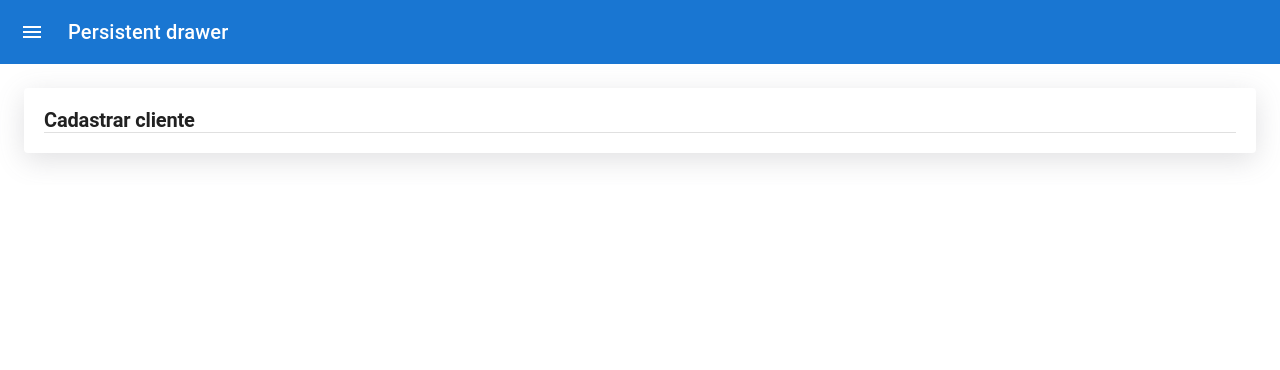
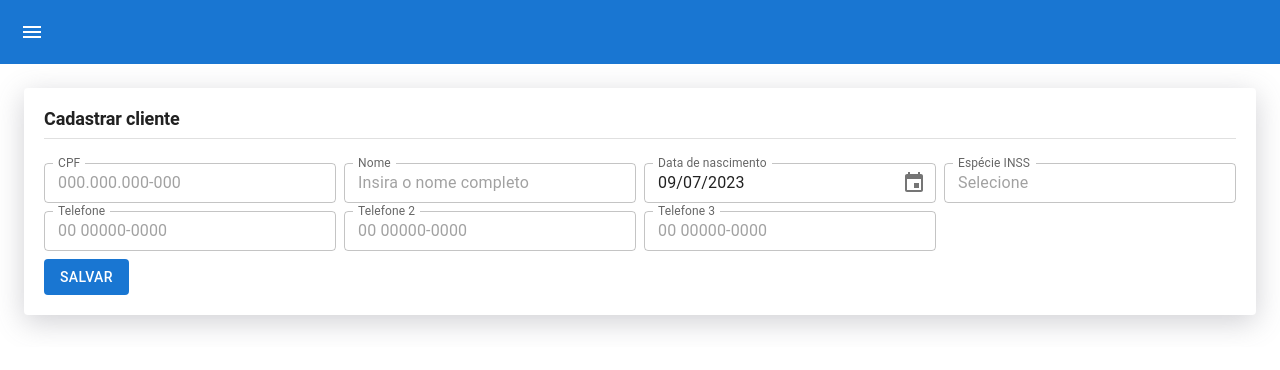
Before and after one commit to guilherme-henrique-fernades-lima/web_cedula_promotora, a Next.js app: page /cadastros/cliente in a window 1280 px wide. Shown: the top 370 px of the page. Built offline with nearby package versions, Linux system fonts and the light colour scheme.

Commit message:
Update estrutura de menus e pagina de cadastro de clientes

```diff
--- /dev/null
+++ b/components/DatepickerField.jsx
@@ -0,0 +1,35 @@
+import React, { useState } from "react";
+import TextField from "@mui/material/TextField";
+import { AdapterDateFns } from "@mui/x-date-pickers/AdapterDateFns";
+import { LocalizationProvider } from "@mui/x-date-pickers/LocalizationProvider";
+import { ptBR } from "date-fns/locale";
+
+import { DesktopDatePicker } from "@mui/x-date-pickers/DesktopDatePicker";
+
+export default function DatepickerField(props) {
+  return (
+    <LocalizationProvider dateAdapter={AdapterDateFns} locale={ptBR}>
+      <DesktopDatePicker
+        leftArrowButtonText="Mês anterior"
+        rightArrowButtonText="Próximo mês"
+        label={props.textLabel}
+        onChange={(newValue) => {
+          props.onChange(newValue);
+        }}
+        renderInput={(params) => (
+          <TextField {...params} fullWidth size="small" />
+        )}
+        shouldDisableDate={(dateParam) => {
+          // if (!props.value[1]) {
+          //     return false;
+          // } else if (dateParam > props.value[1]) {
+          //     return true;
+          // }
+        }}
+        value={props.value}
+        disableFuture
+        disableHighlightToday
+      />
+    </LocalizationProvider>
+  );
+}
--- a/components/templates/ContentWrapper.jsx
+++ b/components/templates/ContentWrapper.jsx
@@ -11,7 +11,7 @@ export default function ContentWrapper(props) {
       sx={{
         width: "100%",
         padding: "20px",
-        boxShadow: "rgba(100, 100, 111, 0.2) 0px 7px 29px 0px",
+        boxShadow: "rgba(100, 100, 111, 0.3) 0px 7px 29px 0px",
         marginBottom: 1,
         display: "flex",
         alignItems: "flex-start",
@@ -23,12 +23,16 @@ export default function ContentWrapper(props) {
       <Typography
         component="h2"
         variant="h2"
-        sx={{ fontSize: 20, fontWeight: 700 }}
+        sx={{
+          fontSize: { xs: 14, sm: 14, md: 16, lg: 18, xl: 20 },
+          fontWeight: 700,
+          color: "#212121",
+        }}
       >
         {title}
       </Typography>
 
-      {title && <Divider sx={{ width: "100%" }} />}
+      {title && <Divider sx={{ width: "100%", mt: 1 }} />}
 
       {children}
     </Paper>
--- a/components/templates/Layout.jsx
+++ b/components/templates/Layout.jsx
@@ -1,23 +1,25 @@
 import * as React from "react";
-import { styled, useTheme } from "@mui/material/styles";
+import { styled } from "@mui/material/styles";
 import Box from "@mui/material/Box";
 import Drawer from "@mui/material/Drawer";
 import CssBaseline from "@mui/material/CssBaseline";
 import MuiAppBar from "@mui/material/AppBar";
 import Toolbar from "@mui/material/Toolbar";
 import List from "@mui/material/List";
-import Typography from "@mui/material/Typography";
 import Divider from "@mui/material/Divider";
 import IconButton from "@mui/material/IconButton";
-import MenuIcon from "@mui/icons-material/Menu";
-import ChevronLeftIcon from "@mui/icons-material/ChevronLeft";
-import ChevronRightIcon from "@mui/icons-material/ChevronRight";
 import ListItem from "@mui/material/ListItem";
 import ListItemButton from "@mui/material/ListItemButton";
 import ListItemIcon from "@mui/material/ListItemIcon";
 import ListItemText from "@mui/material/ListItemText";
-import InboxIcon from "@mui/icons-material/MoveToInbox";
-import MailIcon from "@mui/icons-material/Mail";
+import Typography from "@mui/material/Typography";
+
+//Icons
+import SubjectIcon from "@mui/icons-material/Subject";
+import GroupsIcon from "@mui/icons-material/Groups";
+import GavelIcon from "@mui/icons-material/Gavel";
+import MenuIcon from "@mui/icons-material/Menu";
+import ChevronLeftIcon from "@mui/icons-material/ChevronLeft";
 
 const DRAWER_WIDTH = 240;
 
@@ -67,7 +69,6 @@ const DrawerHeader = styled("div")(({ theme }) => ({
 }));
 
 export default function Layout({ children }) {
-  const theme = useTheme();
   const [open, setOpen] = React.useState(false);
 
   const handleDrawerCloseOpen = () => {
@@ -86,11 +87,19 @@ export default function Layout({ children }) {
             edge="start"
             sx={{ mr: 2 }}
           >
-            <MenuIcon />
+            {open ? <ChevronLeftIcon /> : <MenuIcon />}
           </IconButton>
-          <Typography variant="h6" noWrap component="div">
-            Persistent drawer
-          </Typography>
+          {/* <Typography
+            variant="h6"
+            noWrap
+            component="div"
+            sx={{
+              fontWeight: 700,
+              fontSize: { xs: 14, sm: 14, md: 16, lg: 16, xl: 18 },
+            }}
+          >
+            Cédula Promotora
+          </Typography> */}
         </Toolbar>
       </AppBar>
       <Drawer
@@ -109,30 +118,34 @@ export default function Layout({ children }) {
         <DrawerHeader></DrawerHeader>
         <Divider />
         <List>
-          {["Inbox", "Starred", "Send email", "Drafts"].map((text, index) => (
-            <ListItem key={text} disablePadding>
+          <ListItem disablePadding>
             <ListItemButton>
               <ListItemIcon>
-                  {index % 2 === 0 ? <InboxIcon /> : <MailIcon />}
+                <GroupsIcon />
               </ListItemIcon>
-                <ListItemText primary={text} />
+              <ListItemText primary="Clientes" />
             </ListItemButton>
           </ListItem>
-          ))}
-        </List>
-        <Divider />
-        <List>
-          {["All mail", "Trash", "Spam"].map((text, index) => (
-            <ListItem key={text} disablePadding>
+
+          <ListItem disablePadding>
             <ListItemButton>
               <ListItemIcon>
-                  {index % 2 === 0 ? <InboxIcon /> : <MailIcon />}
+                <SubjectIcon />
               </ListItemIcon>
-                <ListItemText primary={text} />
+              <ListItemText primary="Empréstimos" />
             </ListItemButton>
           </ListItem>
-          ))}
+
+          <ListItem disablePadding>
+            <ListItemButton>
+              <ListItemIcon>
+                <GavelIcon />
+              </ListItemIcon>
+              <ListItemText primary="Cobranças" />
+            </ListItemButton>
+          </ListItem>
         </List>
+        {/* <Divider /> */}
       </Drawer>
       <Main open={open}>
         <DrawerHeader />
--- /dev/null
+++ b/helpers/constants.jsx
@@ -0,0 +1,2 @@
+//Link para listagem de espécies de benefícios
+//https://blog.picpay.com/beneficios-consignaveis/
--- a/pages/cadastros/cliente.jsx
+++ b/pages/cadastros/cliente.jsx
@@ -1,6 +1,129 @@
+import { useState } from "react";
+
 //Custom components
 import ContentWrapper from "../../components/templates/ContentWrapper";
+import DatepickerField from "../../components/DatepickerField";
+
+//Mui components
+import TextField from "@mui/material/TextField";
+import Grid from "@mui/material/Grid";
+import Button from "@mui/material/Button";
 
 export default function CadastrarCliente() {
-  return <ContentWrapper title="Cadastrar cliente"></ContentWrapper>;
+  const [dataNascimento, setDataNascimento] = useState(new Date());
+
+  return (
+    <ContentWrapper title="Cadastrar cliente">
+      <Grid container spacing={1} sx={{ mt: 2 }}>
+        <Grid item xs={12} sm={3} md={3} lg={3} xl={3}>
+          <TextField
+            size="small"
+            label="CPF"
+            placeholder="000.000.000-000"
+            InputLabelProps={{ shrink: true }}
+            autoComplete="off"
+            fullWidth
+            inputProps={{
+              maxLength: 11,
+            }}
+            onInput={(e) =>
+              (e.target.value = e.target.value
+                .replace(/[^0-9.]/g, "")
+                .replace(/(\..*?)\..*/g, "$1"))
+            }
+          />
+        </Grid>
+
+        <Grid item xs={12} sm={3} md={3} lg={3} xl={3}>
+          <TextField
+            size="small"
+            label="Nome"
+            placeholder="Insira o nome completo"
+            InputLabelProps={{ shrink: true }}
+            autoComplete="off"
+            fullWidth
+          />
+        </Grid>
+
+        <Grid item xs={12} sm={3} md={3} lg={3} xl={3}>
+          <DatepickerField
+            value={dataNascimento}
+            textLabel="Data de nascimento"
+            onChange={setDataNascimento}
+          />
+        </Grid>
+
+        <Grid item xs={12} sm={3} md={3} lg={3} xl={3}>
+          <TextField
+            size="small"
+            label="Espécie INSS"
+            placeholder="Selecione"
+            InputLabelProps={{ shrink: true }}
+            autoComplete="off"
+            fullWidth
+          />
+        </Grid>
+        <Grid item xs={12} sm={3} md={3} lg={3} xl={3}>
+          <TextField
+            size="small"
+            label="Telefone"
+            placeholder="00 00000-0000"
+            InputLabelProps={{ shrink: true }}
+            autoComplete="off"
+            fullWidth
+            inputProps={{
+              maxLength: 11,
+            }}
+            onInput={(e) =>
+              (e.target.value = e.target.value
+                .replace(/[^0-9.]/g, "")
+                .replace(/(\..*?)\..*/g, "$1"))
+            }
+          />
+        </Grid>
+
+        <Grid item xs={12} sm={3} md={3} lg={3} xl={3}>
+          <TextField
+            size="small"
+            label="Telefone 2"
+            placeholder="00 00000-0000"
+            InputLabelProps={{ shrink: true }}
+            autoComplete="off"
+            fullWidth
+            inputProps={{
+              maxLength: 11,
+            }}
+            onInput={(e) =>
+              (e.target.value = e.target.value
+                .replace(/[^0-9.]/g, "")
+                .replace(/(\..*?)\..*/g, "$1"))
+            }
+          />
+        </Grid>
+        <Grid item xs={12} sm={3} md={3} lg={3} xl={3}>
+          <TextField
+            size="small"
+            label="Telefone 3"
+            placeholder="00 00000-0000"
+            InputLabelProps={{ shrink: true }}
+            autoComplete="off"
+            fullWidth
+            inputProps={{
+              maxLength: 11,
+            }}
+            onInput={(e) =>
+              (e.target.value = e.target.value
+                .replace(/[^0-9.]/g, "")
+                .replace(/(\..*?)\..*/g, "$1"))
+            }
+          />
+        </Grid>
+        <Grid item xs={12} sm={12} md={12} lg={12} xl={12}>
+          <Button disableElevation variant="contained">
+            SALVAR
+          </Button>
+        </Grid>
+      </Grid>
+    </ContentWrapper>
+  );
 }
```
Lines whose indentation alone changed are shown as unchanged.
